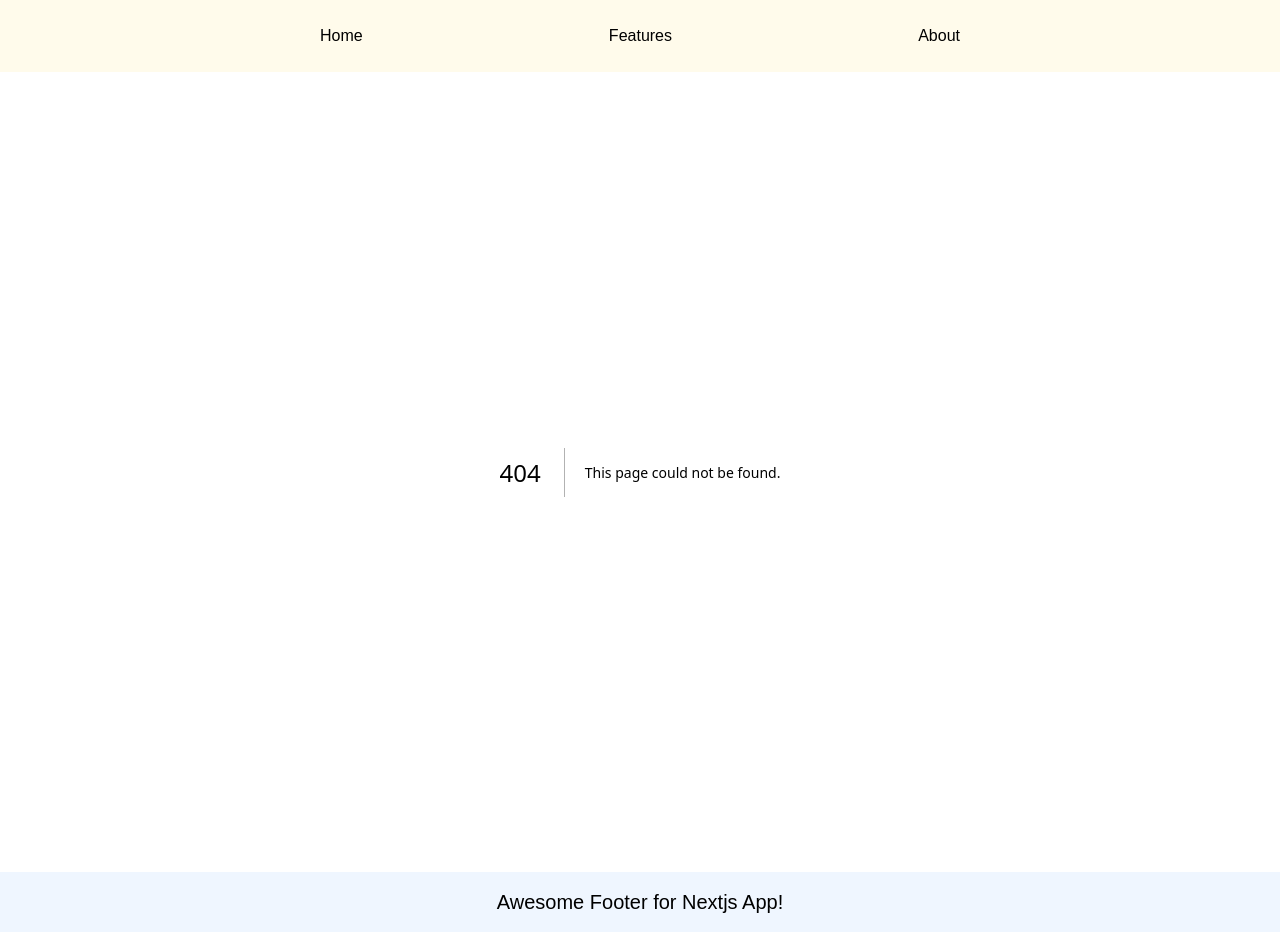
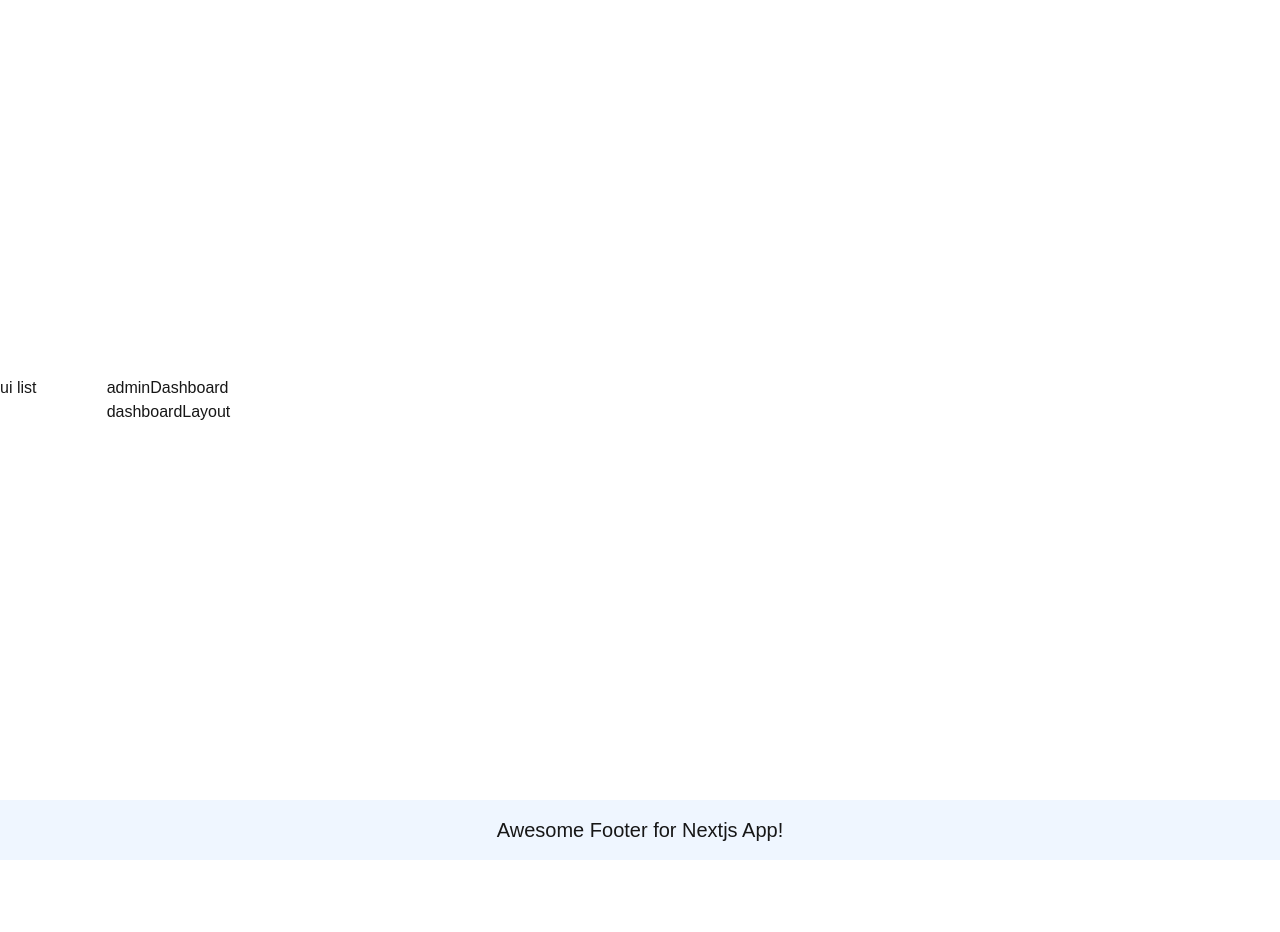
Before and after one commit to MashrafiDev/Learn-NextJs, a Next.js app: page /admin-dashboard in a window 1280 px wide. Before the commit this address had no page. After the commit the page ends 860 px from the top, so only its background shows below. Built offline with nearby package versions, Linux system fonts and the light colour scheme.

Commit message:
learn grouped routes, nested layout and conditional layout

```diff
--- /dev/null
+++ b/src/app/(Authetication)/create-user/page.jsx
@@ -0,0 +1,11 @@
+import React from 'react';
+
+const createUser = () => {
+    return (
+        <div>
+            createUser
+        </div>
+    );
+};
+
+export default createUser;
--- /dev/null
+++ b/src/app/(Authetication)/login/page.jsx
@@ -0,0 +1,11 @@
+import React from 'react';
+
+const loginUser = () => {
+    return (
+        <div>
+            loginUser
+        </div>
+    );
+};
+
+export default loginUser;
--- /dev/null
+++ b/src/app/(Dashboards)/admin-dashboard/page.jsx
@@ -0,0 +1,11 @@
+import React from 'react';
+
+const adminDashboard = () => {
+    return (
+        <div>
+            adminDashboard
+        </div>
+    );
+};
+
+export default adminDashboard;
--- /dev/null
+++ b/src/app/(Dashboards)/layout.jsx
@@ -0,0 +1,14 @@
+import React from 'react';
+
+const dashboardLayout = ({ children }) => {
+    return (
+        <div className='grid grid-cols-12'>
+            <div className='grid-cols-3'>
+                ui list
+            </div>
+            <div className='grid-cols-9'>{children}dashboardLayout</div>
+        </div>
+    );
+};
+
+export default dashboardLayout;
--- /dev/null
+++ b/src/app/(Dashboards)/user-dashboard/page.jsx
@@ -0,0 +1,11 @@
+import React from 'react';
+
+const userDashboard = () => {
+    return (
+        <div>
+            userDashboard
+        </div>
+    );
+};
+
+export default userDashboard;
--- a/src/app/components/Navbar.jsx
+++ b/src/app/components/Navbar.jsx
@@ -1,7 +1,11 @@
+"use client"
 import Link from 'next/link';
+import { usePathname } from 'next/navigation';
 import React from 'react';
 
 const Navbar = () => {
+    const pathName = usePathname()
+    if (!pathName.includes("dashboard")) {
         return (
             <div className='flex justify-center bg-amber-50'>
                 <ul className='flex justify-between w-1/2 py-6'>
@@ -11,6 +15,9 @@ const Navbar = () => {
                 </ul>
             </div>
         );
+    } else {
+        return <></>
+    }
 };
 
 export default Navbar;
```
Lines whose indentation alone changed are shown as unchanged.
